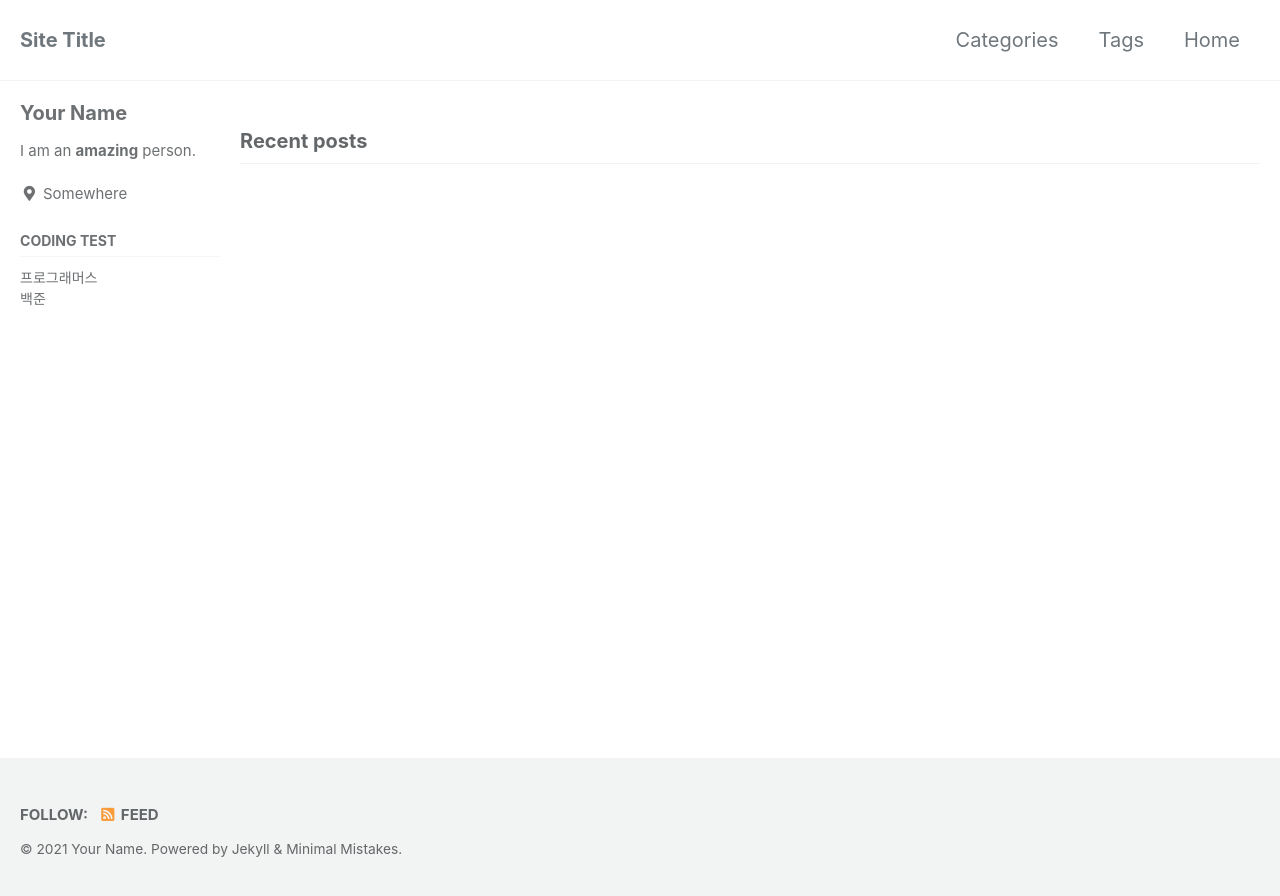
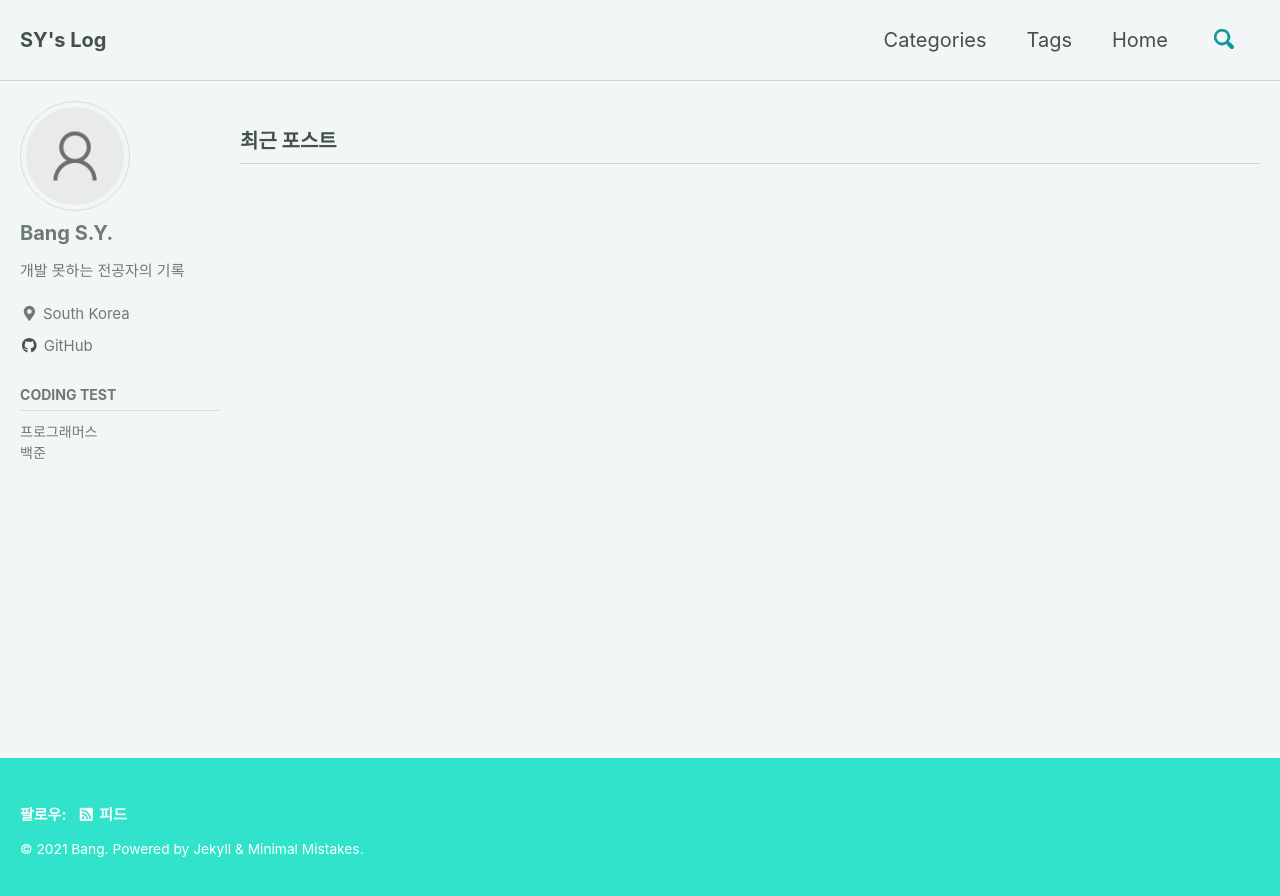
Before and after one commit to hell5user/hell5user.github.io, a Jekyll site: the page built from index.html, in a window 1280 px wide. Shown: the top 896 px of the page. Built offline with Jekyll 4.4.1, drawn with Linux system fonts in a browser that asks for light colours; cached includes are drawn as plain includes; some web fonts are replaced; the list of posts is cut into pages by our own code.

Commit message:
기본 정보 입력, 테마 변경, 디폴트값 변경

```diff
--- a/_config.yml
+++ b/_config.yml
@@ -12,16 +12,16 @@
 
 # theme                  : "minimal-mistakes-jekyll"
 # remote_theme           : "mmistakes/minimal-mistakes"
-minimal_mistakes_skin    : "default" # "air", "aqua", "contrast", "dark", "dirt", "neon", "mint", "plum", "sunrise"
+minimal_mistakes_skin    : "mint" # "air", "aqua", "contrast", "dark", "dirt", "default", "neon", "plum", "sunrise"
 
 # Site Settings
-locale                   : "en-US"
-title                    : "Site Title"
+locale                   : "ko-KR" # "en-US"
+title                    : "SY's Log" # "Site Title"
 title_separator          : "-"
 subtitle                 : # site tagline that appears below site title in masthead
-name                     : "Your Name"
+name                     : "Bang"
 description              : "An amazing website."
-url                      : # the base hostname & protocol for your site e.g. "https://mmistakes.github.io"
+url                      : "hell5user.github.io" # the base hostname & protocol for your site e.g. "https://mmistakes.github.io"
 baseurl                  : # the subpath of your site, e.g. "/blog"
 repository               : # GitHub username/repo-name e.g. "mmistakes/minimal-mistakes"
 teaser                   : # path of fallback teaser image, e.g. "/assets/images/500x300.png"
@@ -52,7 +52,7 @@ reCaptcha:
 atom_feed:
   path                   : # blank (default) uses feed.xml
   hide                   : # true, false (default)
-search                   : # true, false (default)
+search                   : true # true, false (default)
 search_full_content      : # true, false (default)
 search_provider          : # lunr (default), algolia, google
 algolia:
@@ -94,10 +94,10 @@ analytics:
 
 # Site Author
 author:
-  name             : "Your Name"
-  avatar           : # path of avatar image, e.g. "/assets/images/bio-photo.jpg"
-  bio              : "I am an **amazing** person."
-  location         : "Somewhere"
+  name             : "Bang S.Y."
+  avatar           : "/assets/images/user.png" # path of avatar image, e.g. "/assets/images/bio-photo.jpg"
+  bio              : "개발 못하는 전공자의 기록" # "I am an **amazing** person."
+  location         : "South Korea" # "Somewhere"
   email            :
   links:
     - label: "Email"
@@ -114,7 +114,7 @@ author:
       # url: "https://facebook.com/"
     - label: "GitHub"
       icon: "fab fa-fw fa-github"
-      # url: "https://github.com/"
+      url: "https://github.com/hell5user"
     - label: "Instagram"
       icon: "fab fa-fw fa-instagram"
       # url: "https://instagram.com/"
@@ -130,7 +130,7 @@ footer:
       # url:
     - label: "GitHub"
       icon: "fab fa-fw fa-github"
-      # url:
+      # url: "https://github.com/hell5user"
     - label: "GitLab"
       icon: "fab fa-fw fa-gitlab"
       # url:
@@ -274,9 +274,14 @@ defaults:
       path: ""
       type: posts
     values:
+      sidebar:
+        nav: "docs"
+      toc: true
+      toc_sticky: true
+      toc_label: "Table of Contents"
       layout: single
       author_profile: true
       read_time: true
-      comments: # true
+      comments: true
       share: true
       related: true
```
